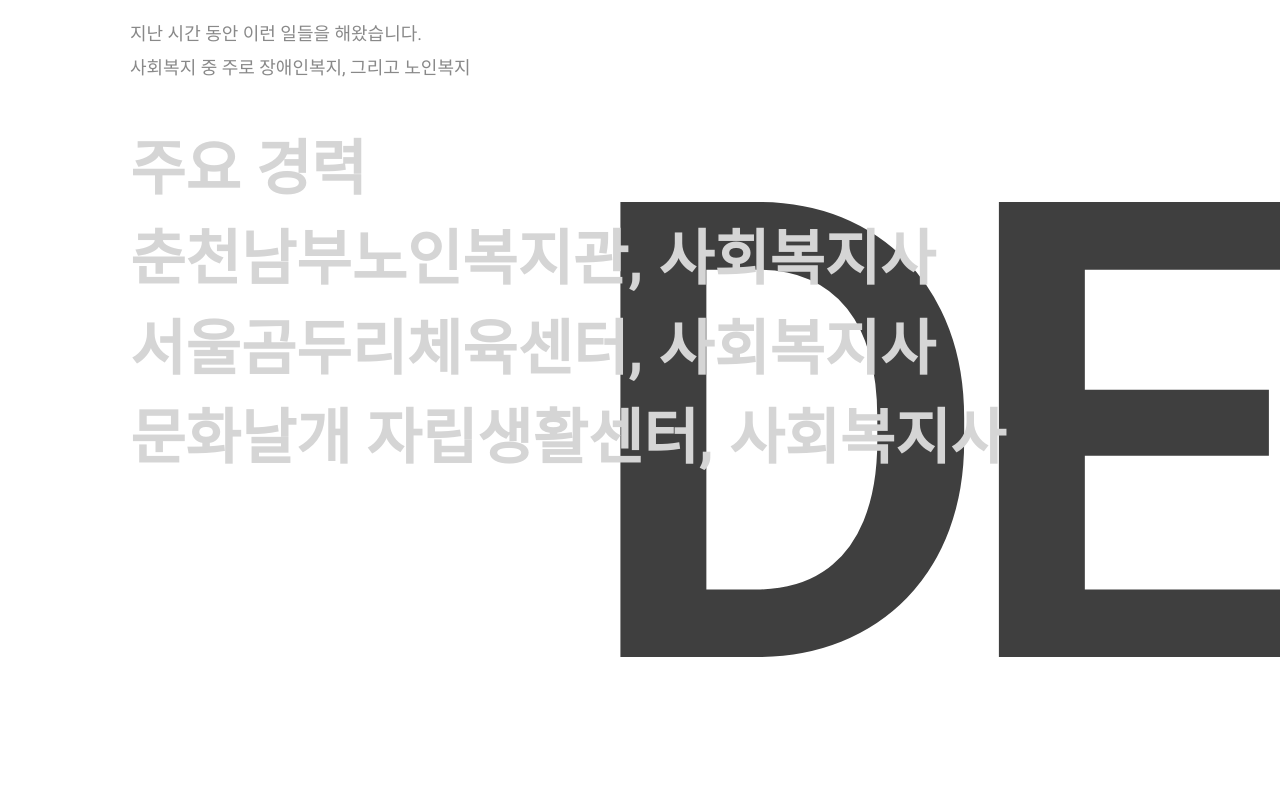
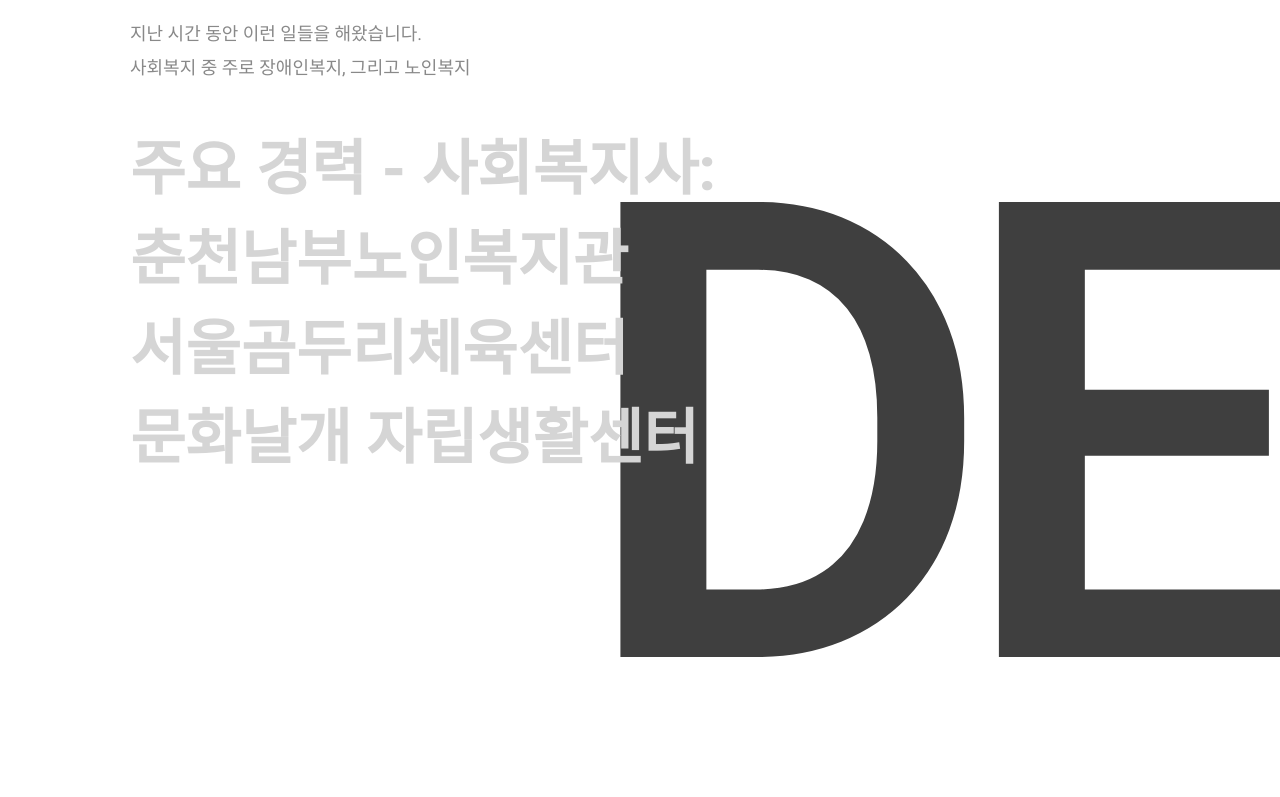
Before and after one commit to parksihyun87/My-work, a plain HTML site: page html page/portfolio_page/intro.html in a window 1280 px wide. Shown: the part 1723-2520 px from the top of the page. Drawn offline with Linux system fonts and the light colour scheme; a web font is replaced by a local one.

Commit message:
2025-03-31 1st

```diff
--- a/html page/portfolio_page/intro.html
+++ b/html page/portfolio_page/intro.html
@@ -63,10 +63,10 @@
         </div>
         <div class="career_list_section">
             <div class="career_list_t">
-                주요 경력<br>
-                춘천남부노인복지관, 사회복지사<br>
-                서울곰두리체육센터, 사회복지사<br>
-                문화날개 자립생활센터, 사회복지사<br>
+                주요 경력 - 사회복지사:<br>
+                춘천남부노인복지관<br>
+                서울곰두리체육센터 <br>
+                문화날개 자립생활센터<br>
             </div>
 
             <div class="career_deco">
@@ -121,7 +121,8 @@
             <div> 현재 교육 진행 상황.
                 <ol>
                     <li> 2025. 02. 18 ~ 03. 05 : HTML, CSS </li>
-                    <li> 2025. 03. 06 ~ ing : Java Script </li>
+                    <li> 2025. 03. 06 ~ 3.21 : Java Script </li>
+                    <li> 2025. 03. 24 ~ ing : React </li>
                 </ol>
             </div>
 
@@ -157,7 +158,7 @@
         </div>
 
         <div class="contact_desc">
-            현재 평일은 교육 일정이 진행중입니다.<br />
+            <!-- 현재 평일은 교육 일정이 진행중입니다. --><br />
             궁금한 사항이 있으실때 문의해 주시면 답변 해드립니다.
         </div>
 
```
